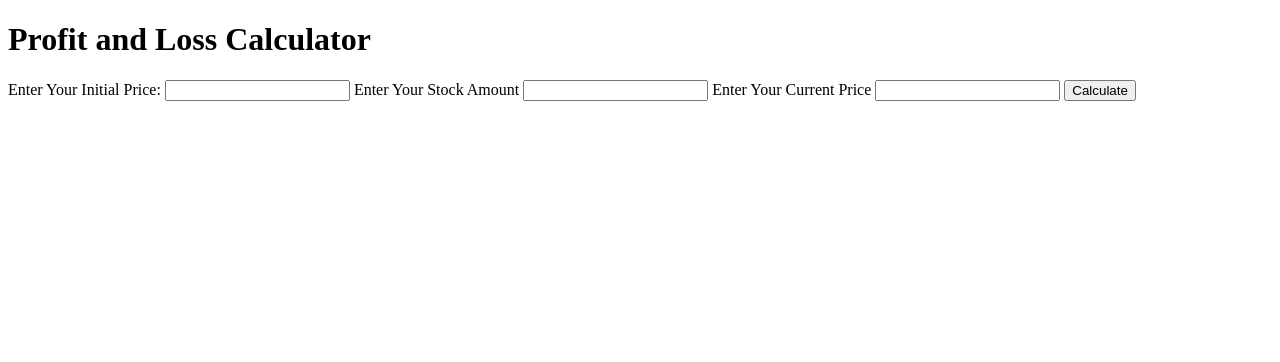
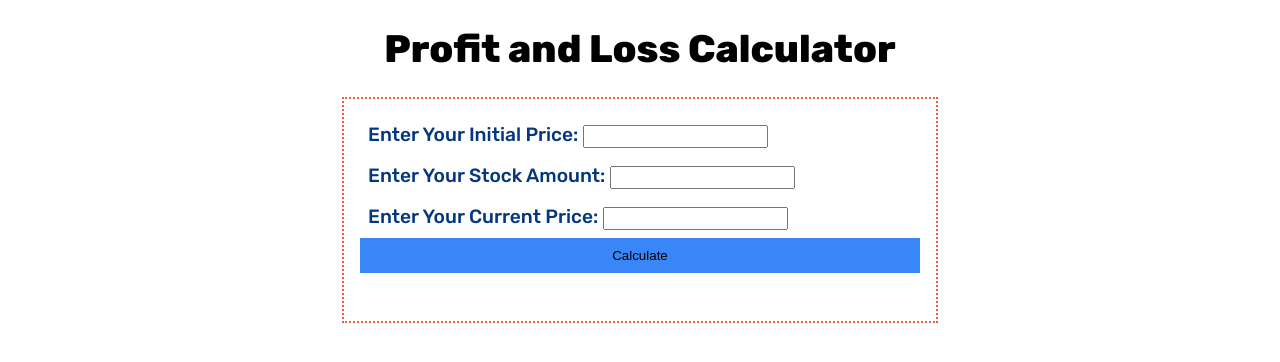
Before and after one commit to Abhisek-panda/Profit-and-Loss-Calculator, a plain HTML site: page index.html in a window 1280 px wide. Drawn offline with Linux system fonts and the light colour scheme.

Commit message:
Updated Css

```diff
--- a/index.html
+++ b/index.html
@@ -12,19 +12,24 @@
         Profit and Loss Calculator
     </h1>
     <div class="container">
+       <div class="input-box">
+           <label for="initial-price">Enter Your Initial Price:</label>
+           <input type="number" id="initial-price">
+        </div>
+        <div class="input-box">
 
-        <label for="initial-price">Enter Your Initial Price:</label>
-        <input type="number" id="initial-price">
+            <label for="stock-amount">Enter Your Stock Amount:</label>
+            <input type="number" id="stock-amount">
+        </div>
+        <div class="input-box">
 
-        <label for="stock-amount">Enter Your Stock Amount</label>
-        <input type="number" id="stock-amount">
-
-        <label for="current-price">Enter Your Current Price</label>
-        <input type="number" id="current-price">
+            <label for="current-price">Enter Your Current Price:</label>
+            <input type="number" id="current-price">
+        </div >
 
         <button id="submit-btn">Calculate</button>
+        <div class="output"></div>
     </div>
-    <div class="output"></div>
 
 
 
--- a/style.css
+++ b/style.css
@@ -0,0 +1,55 @@
+
+@import url('https://fonts.googleapis.com/css2?family=Rubik:wght@500;800&display=swap');
+:root {
+    --bg-color:#05377f;
+    --secondary-color: #3886f7;
+    --btn-color:#d8c4ad;
+}
+
+body {
+    margin: 0;
+    font-family:'Rubik', sans-serif;
+    text-align: center;
+    /* background-color: var(--btn-color); */
+    color: var(--bg-color);
+    font: 800;
+    font-size: larger;
+
+}
+h1{
+    color: black;
+}
+
+.container {
+    display: flex;
+    flex-direction: column;
+    border: 2px dotted #f45c3c;
+    max-width: 70vh;
+    margin: auto;
+    padding: 1rem;
+
+}
+label{
+    font:800px;
+}
+
+.input-box {
+    padding: 0.5rem;
+    text-align: left;
+    font: bolder;
+}
+
+input{
+    padding: 2px;
+}
+#submit-btn {
+    padding: 0.5rem;
+    cursor: pointer;
+    background-color: var(--secondary-color);
+    border:2px solid var(--secondary-color);
+    font: 800;
+}
+
+.output {
+    padding: 1rem;
+}
```
